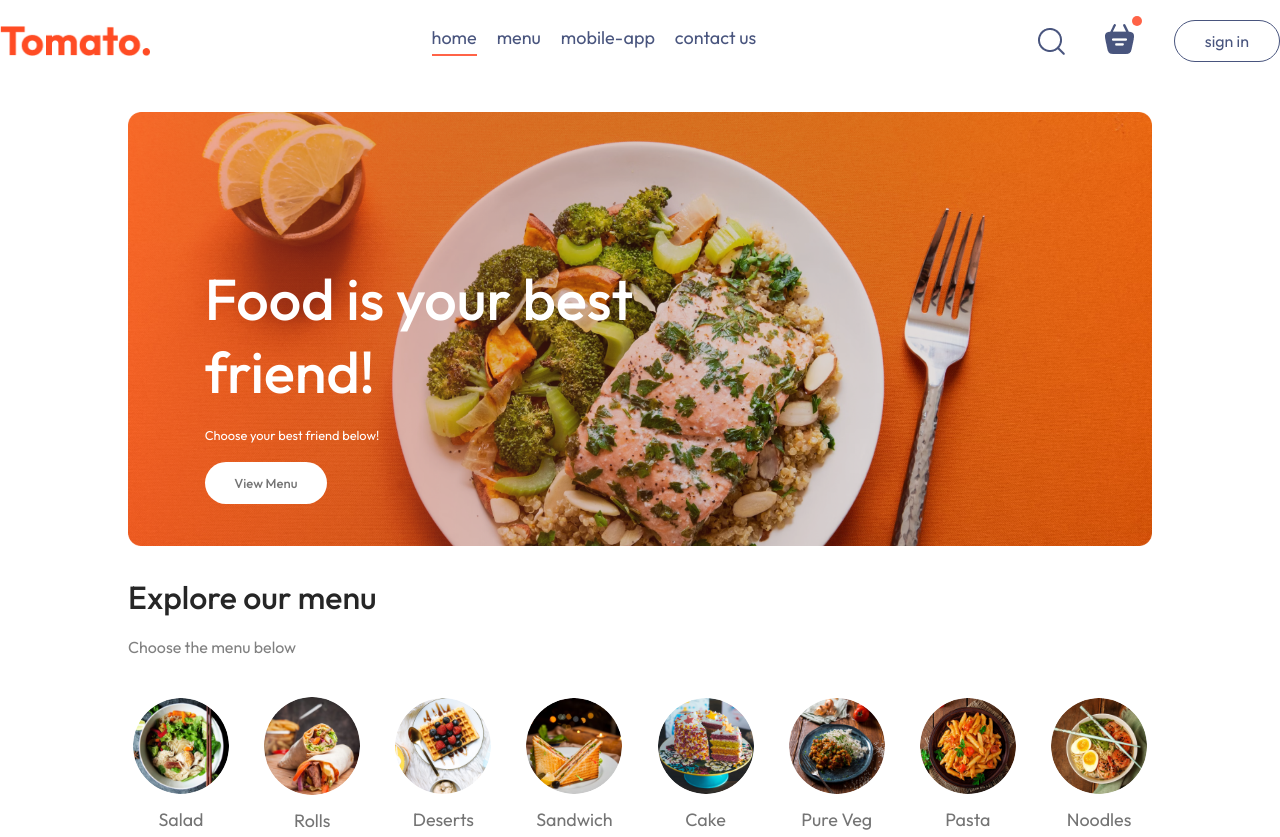
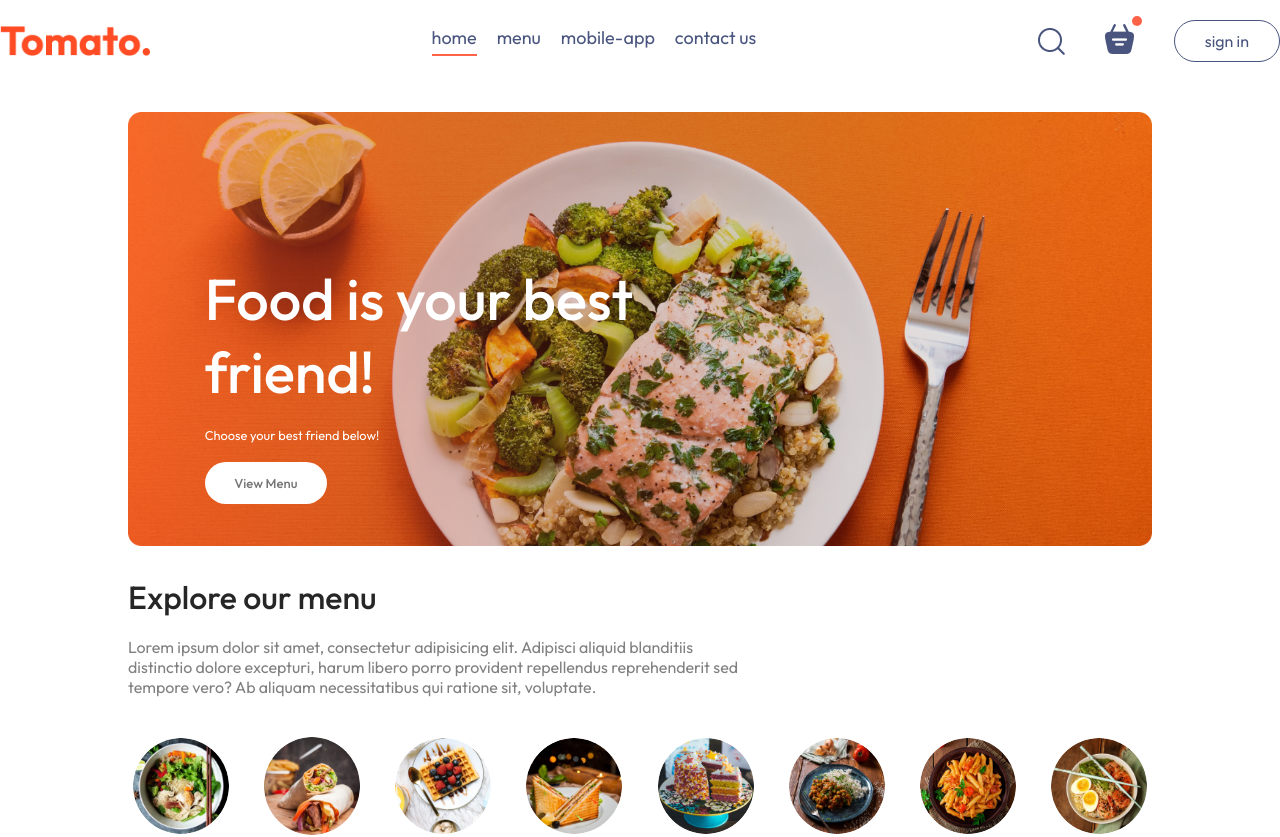
Before and after one commit to Vespulaz/food-delivery-website, a React (Vite) app: page / in a window 1280 px wide. Shown: the top 837 px of the page. Built offline with nearby package versions, Linux system fonts and the light colour scheme.

Commit message:
Remove id and change contents

```diff
--- a/src/components/ExploreMenu/ExploreMenu.jsx
+++ b/src/components/ExploreMenu/ExploreMenu.jsx
@@ -4,9 +4,9 @@ import {menu_list} from "../../assets/frontend_assets/assets.js";
 
 function ExploreMenu({category, setCategory}) {
     return (
-        <div className="explore-menu" id="explore-menu">
+        <div className="explore-menu">
             <h1>Explore our menu</h1>
-            <p className="explore-menu-text">Choose the menu below</p>
+            <p className="explore-menu-text">Lorem ipsum dolor sit amet, consectetur adipisicing elit. Adipisci aliquid blanditiis distinctio dolore excepturi, harum libero porro provident repellendus reprehenderit sed tempore vero? Ab aliquam necessitatibus qui ratione sit, voluptate.</p>
             <div className="explore-menu-list">
                 {menu_list.map((item, index) => {
                     return (
```
